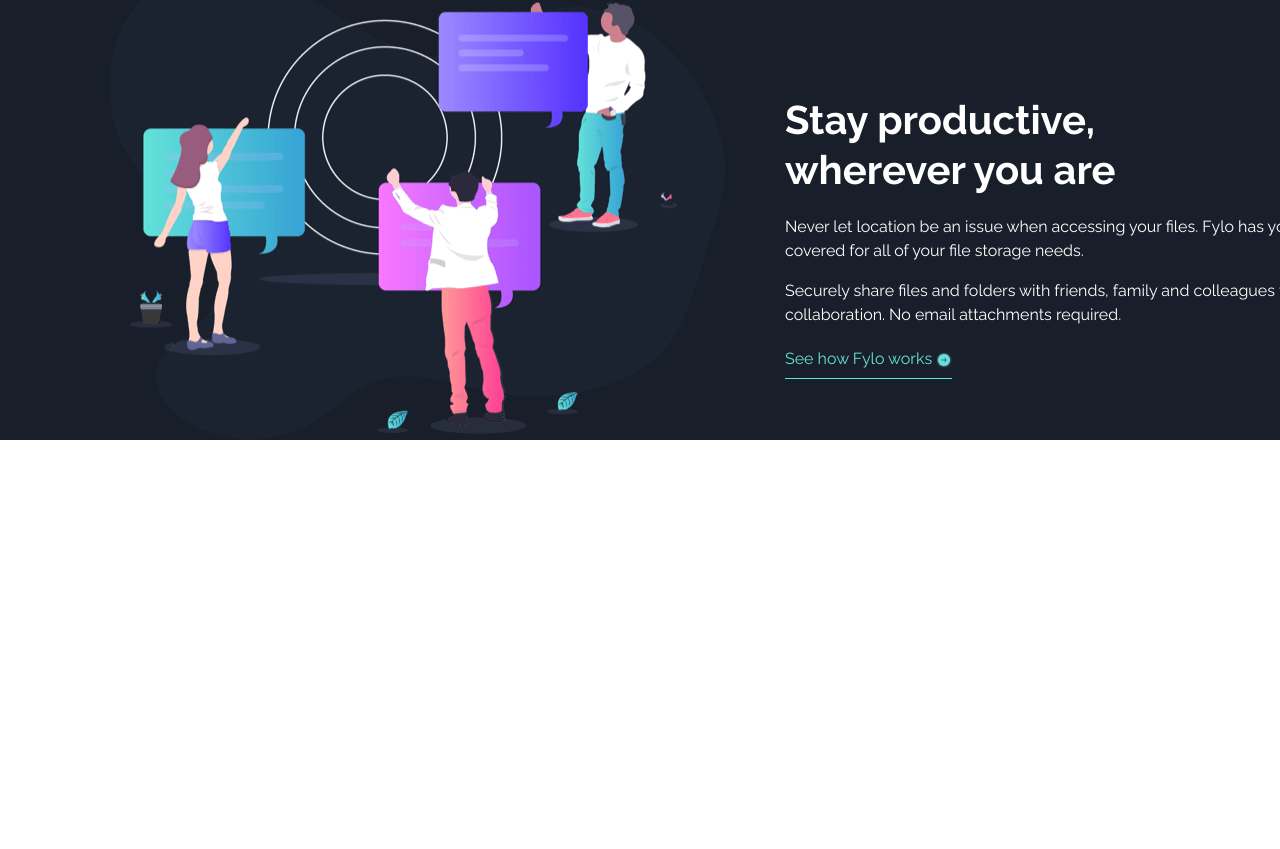
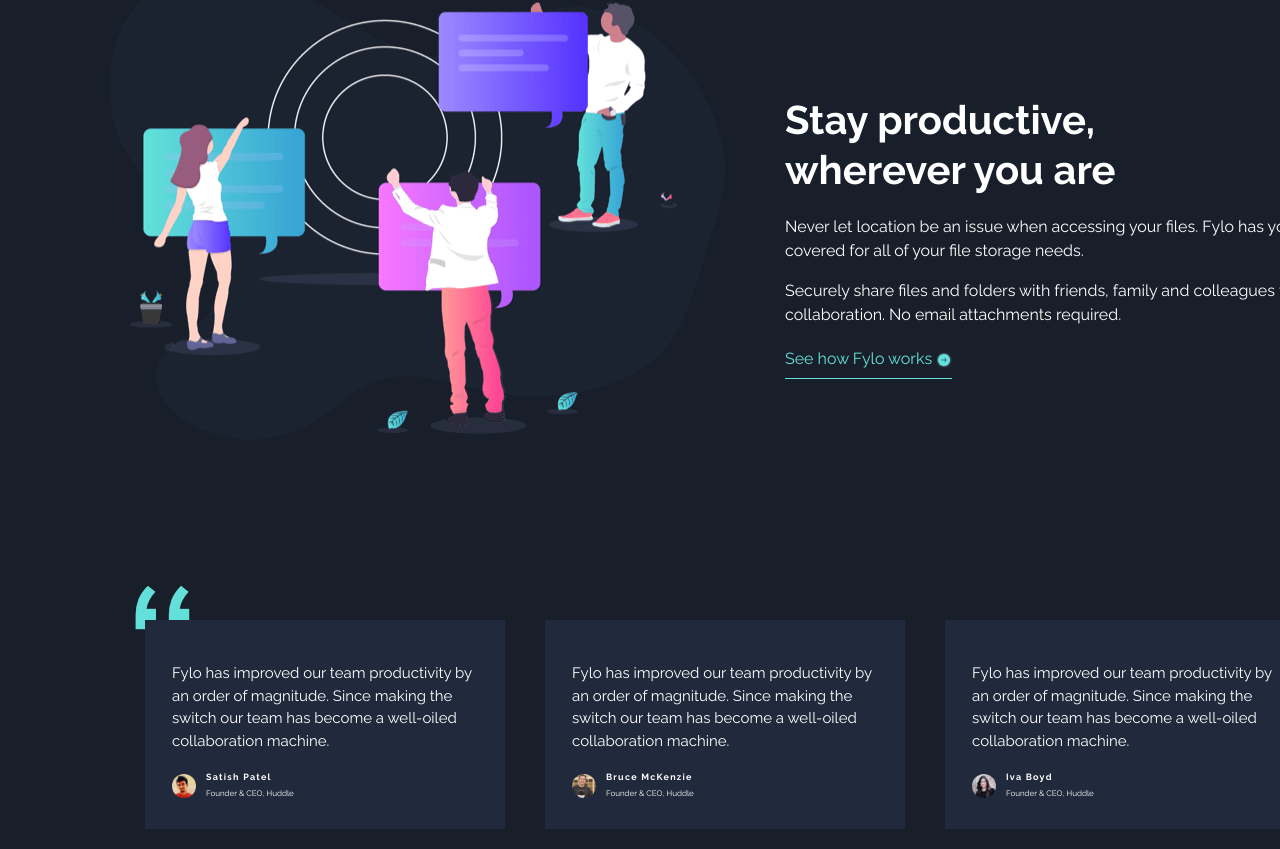
Before and after one commit to oguzhan76/fylo-landing-page, a React (Vite) app: page / in a window 1280 px wide. Shown: the part 1886-2735 px from the top of the page. Before the commit the page ends 2326 px from the top, so only its background shows below. Built offline with nearby package versions, Linux system fonts and the light colour scheme.

Commit message:
testimonials section

```diff
--- a/src/App.jsx
+++ b/src/App.jsx
@@ -2,6 +2,7 @@
 import Cards from './containers/Cards';
 import Hero from './containers/Hero';
 import Demo from './containers/Demo';
+import Testimonials from './containers/Testimonials';
 import 'sanitize.css';
 import './styles/App.scss';
 
@@ -14,6 +15,7 @@
       <Hero/>
       <Cards/>
       <Demo/>
+      <Testimonials/>
     </div>
   )
 }
--- a/src/components/Card.jsx
+++ b/src/components/Card.jsx
@@ -12,12 +12,6 @@
     )
 };
 
-// Card.propTypes = {
-//     title: PropTpyes.string,
-//     body: PropTpyes.string,
-//     image_url: PropTpyes.string
-// }
-
 Card.propTypes = {
     card: PropTpyes.object
 }
--- /dev/null
+++ b/src/components/Testimonial.jsx
@@ -0,0 +1,26 @@
+import PropTpyes from 'prop-types';
+
+const Testimonial = ({ testi }) => {
+    return (
+        <div className='ref-card-container'>
+            <div className='ref-card'>
+                <p>{testi.text}</p>
+                <div className='ref-card-signature'>
+                    <div className='ref-card-image'>
+                        <img src={testi.img_url}/>
+                    </div>
+                    <div className='ref-card-signature__name'>
+                        <p>{testi.name}</p>
+                        <small>{testi.title}</small>
+                    </div>
+                </div>
+            </div>
+        </div>
+    )
+};
+
+Testimonial.propTypes = {
+    testi: PropTpyes.object
+}
+
+export default Testimonial;
--- /dev/null
+++ b/src/containers/Testimonials.jsx
@@ -0,0 +1,16 @@
+import quotes from '/images/bg-quotes.png';
+import Testimonial from "../components/Testimonial";
+import testis from "../data/testimonials.json";
+
+const Testimonials = () => {
+    return(
+        <section className='testimonials-section'>
+            <img className='testim-quotes' src={quotes} />
+            <div className='testimonials-container'>
+                {testis.map((testi, index) => <Testimonial key={index} testi={testi}/>)}
+            </div>
+        </section>
+    )
+};
+
+export default Testimonials;
--- /dev/null
+++ b/src/data/testimonials.json
@@ -0,0 +1,20 @@
+[
+    {
+        "text": "Fylo has improved our team productivity by an order of magnitude. Since making the switch our team has become a well-oiled collaboration machine.",
+        "name": "Satish Patel",
+        "title": "Founder & CEO, Huddle",
+        "img_url": "images/profile-1.jpg"
+    },
+    {
+        "text": "Fylo has improved our team productivity by an order of magnitude. Since making the switch our team has become a well-oiled collaboration machine.",
+        "name": "Bruce McKenzie",
+        "title": "Founder & CEO, Huddle",
+        "img_url": "images/profile-2.jpg"
+    },
+    {
+        "text": "Fylo has improved our team productivity by an order of magnitude. Since making the switch our team has become a well-oiled collaboration machine.",
+        "name": "Iva Boyd",
+        "title": "Founder & CEO, Huddle",
+        "img_url": "images/profile-3.jpg"
+    }
+]
--- a/src/styles/App.scss
+++ b/src/styles/App.scss
@@ -4,3 +4,4 @@
 @import './components/hero';
 @import './components/cards';
 @import './components/demo';
+@import './components/testimonials';
--- /dev/null
+++ b/src/styles/components/_testimonials.scss
@@ -0,0 +1,65 @@
+.testimonials-section {
+    background-color: $bg_main;
+    position: relative;
+
+    .testim-quotes {
+        position: absolute;
+        top: 14.5rem;
+        left: 13.5rem;
+        z-index: 1;
+    }
+}
+
+.testimonials-container {
+    display: flex;
+    flex-direction: row;
+    padding-top: 16rem;
+    padding-left: 12.5rem;
+    position: relative;
+    z-index: 2;
+}
+
+// .ref-card-container {
+// }
+
+.ref-card {
+    background-color: $bg_testimonials;
+    margin: 2rem;
+    padding: 2.7rem;
+    max-width: 36rem;
+
+    p {
+        text-align: start;
+        font-size: 1.5rem;
+    }
+
+
+}
+
+.ref-card-signature {
+    display: flex;
+    flex-direction: row;
+    margin-top: 2.2rem;
+
+    img {
+        width: 2.4rem;
+        height: 2.4rem;
+        border-radius: 50%;
+    }
+
+    .ref-card-signature__name {
+    margin-left: 1rem;
+
+        p {
+            font-size: 0.9rem;
+            font-weight: 700;
+            letter-spacing: 0.125rem;
+            margin: 0;
+            line-height: 0.7rem;
+        }
+
+        small {
+            font-size: 0.8rem;
+        }
+    }
+}
```
